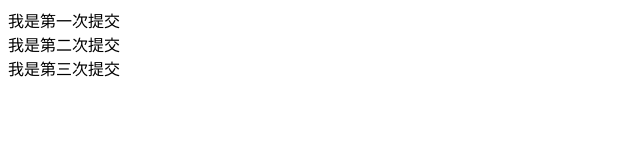
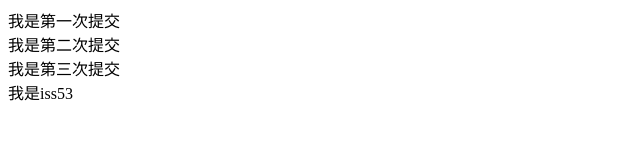
Before and after one commit to beliefShaman/shaman, a plain HTML site: page index.html in a window 1280 px wide. Shown: the full height of the page, 0-640 px from the left. Drawn offline with Linux system fonts and the light colour scheme.

Commit message:
added a new [issue 53]

```diff
--- a/index.html
+++ b/index.html
@@ -10,5 +10,6 @@
   <div>我是第一次提交</div>
   <div>我是第二次提交</div>
   <div>我是第三次提交</div>
+  <div>我是iss53</div>
 </body>
 </html>
```
